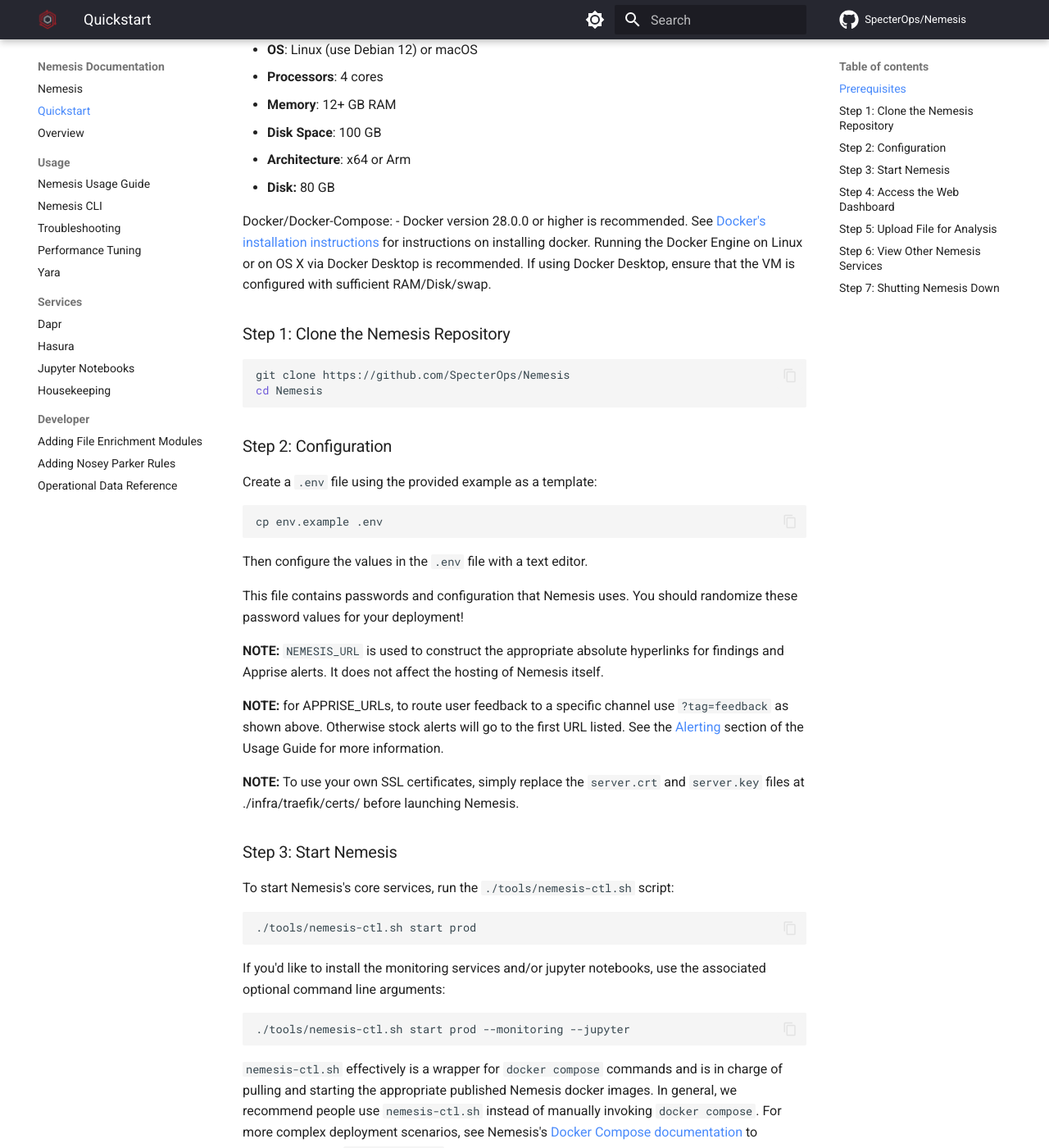
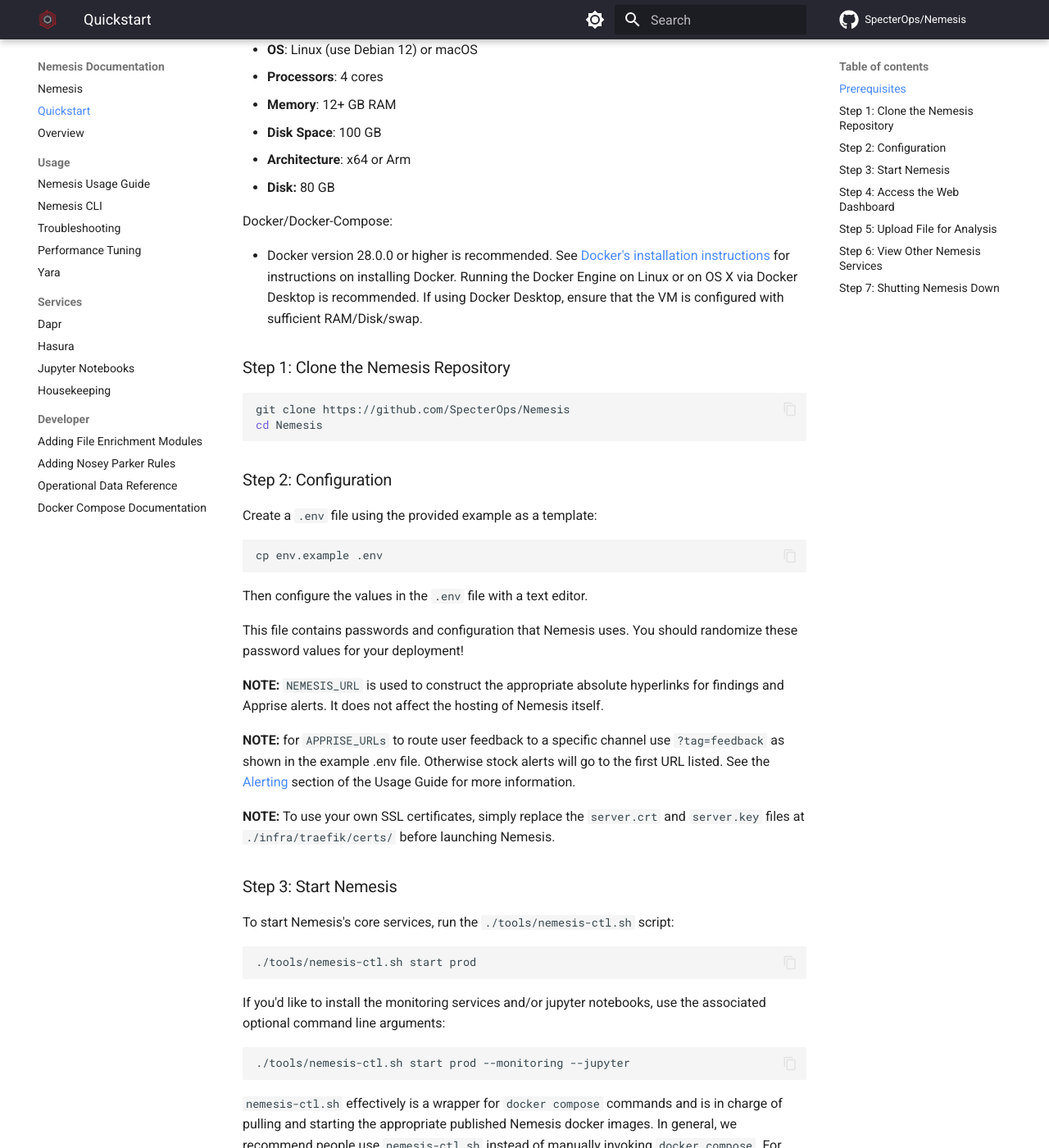
Before and after one commit to SpecterOps/Nemesis, an MkDocs documentation site: the page built from docs/quickstart.md, in a window 1280 px wide and 1400 px high, scrolled down 277 px. Shown: the whole window at 82% size. Built offline with MkDocs 1.6.1 and Material for MkDocs 9.7.7, drawn with Linux system fonts in a browser that asks for light colours; comment, search, counter and statistics services are not loaded; some of the changed text lies outside the part shown.

Commit message:
Updated quickstart.md docs
-Updated quickstart.md docs

````diff
--- a/docs/quickstart.md
+++ b/docs/quickstart.md
@@ -14,7 +14,8 @@
 - **Disk:** 80 GB
 
 Docker/Docker-Compose:
-- Docker version 28.0.0 or higher is recommended. See [Docker's installation instructions](https://docs.docker.com/engine/install/) for instructions on installing docker. Running the Docker Engine on Linux or on OS X via Docker Desktop is recommended. If using Docker Desktop, ensure that the VM is configured with sufficient RAM/Disk/swap.
+
+- Docker version 28.0.0 or higher is recommended. See [Docker's installation instructions](https://docs.docker.com/engine/install/) for instructions on installing Docker. Running the Docker Engine on Linux or on OS X via Docker Desktop is recommended. If using Docker Desktop, ensure that the VM is configured with sufficient RAM/Disk/swap.
 
 
 ### Step 1: Clone the Nemesis Repository
@@ -34,9 +35,9 @@
 
 **NOTE:** `NEMESIS_URL` is used to construct the appropriate absolute hyperlinks for findings and Apprise alerts. It does not affect the hosting of Nemesis itself.
 
-**NOTE:** for APPRISE_URLs, to route user feedback to a specific channel use `?tag=feedback` as shown above. Otherwise stock alerts will go to the first URL listed. See the [Alerting](./usage_guide.md#alerting) section of the Usage Guide for more information.
+**NOTE:** for `APPRISE_URLs` to route user feedback to a specific channel use `?tag=feedback` as shown in the example .env file. Otherwise stock alerts will go to the first URL listed. See the [Alerting](./usage_guide.md#alerting) section of the Usage Guide for more information.
 
-**NOTE:** To use your own SSL certificates, simply replace the `server.crt` and `server.key` files at ./infra/traefik/certs/ before launching Nemesis.
+**NOTE:** To use your own SSL certificates, simply replace the `server.crt` and `server.key` files at `./infra/traefik/certs/` before launching Nemesis.
 
 
 ### Step 3: Start Nemesis
@@ -55,11 +56,11 @@
 
 ### Step 4: Access the Web Dashboard
 
-In a web browser, open `https://localhost:7443/` (or the URL Nemesis is hosted on) to access the main Nemesis web interface. Use `n:n` for basic auth unless you specified users. Upon logging in, you will enter your username and project:
+In a web browser, open `https://localhost:7443/` (or the URL Nemesis is hosted on) to access the main Nemesis web interface. Use `n:n` for basic auth unless you specified users. Upon logging in, you will enter your username and project (this is saved in your browser cache and only needed once):
 
 ![Nemesis Username and Project](images/nemesis-dashboard-username-and-project.png)
 
-If needed, you can change these values by clicking the "Settings" tab on the lower left:
+If needed, you can change these values by clicking the **Settings** tab on the lower left:
 
 ![Nemesis Settings](images/nemesis-dashboard-settings.png)
 
@@ -86,13 +87,15 @@
 
 Click on the "Help" button on the bottom left to view the additionally exposed Nemesis services. Each route listed is a hyperlink to the service. For logins, refer to the environment variables set.
 
-**NOTE:** The monitoring services (Grafana, Jaeger, and Prometheus) will only be available if you started with them enabled.
+**NOTE:** The monitoring services (Grafana, Jaeger, and Prometheus) will only be available if you started with them enabled (`--monitoring`).
+
+**NOTE:** The /jupyter/ route will only be available if you started with it enabled (`--jupyter`).
 
 ![Nemesis services](images/nemesis-dashboard-services.png)
 
 ### Step 7: Shutting Nemesis Down
 
-To shutdown Nemesis, use the `nemesis-ctl.sh` script's `stop` or `clean` commands with the same arguments you used to start it. For example, if you started it with monitoring and jupyter enabled, then run the following:
+To shutdown Nemesis, use the `nemesis-ctl.sh` script's `stop` or `clean` commands ***with the same arguments you used to start it***. For example, if you started it with monitoring and jupyter enabled, then run the following:
 - To stop Nemesis containers:
 ```bash
 ./tools/nemesis-ctl.sh stop prod --monitoring --jupyter
--- a/mkdocs.yml
+++ b/mkdocs.yml
@@ -32,6 +32,7 @@
     - Adding File Enrichment Modules: file_enrichment_modules.md
     - Adding Nosey Parker Rules: noseyparker_rules.md
     - Operational Data Reference: odr.md
+    - Docker Compose Documentation: docker_compose.md
 
 theme:
   name: material
````
Also changed, not shown: docs/images/nemesis-dashboard-services.png, docs/images/nemesis-dashboard.png.
